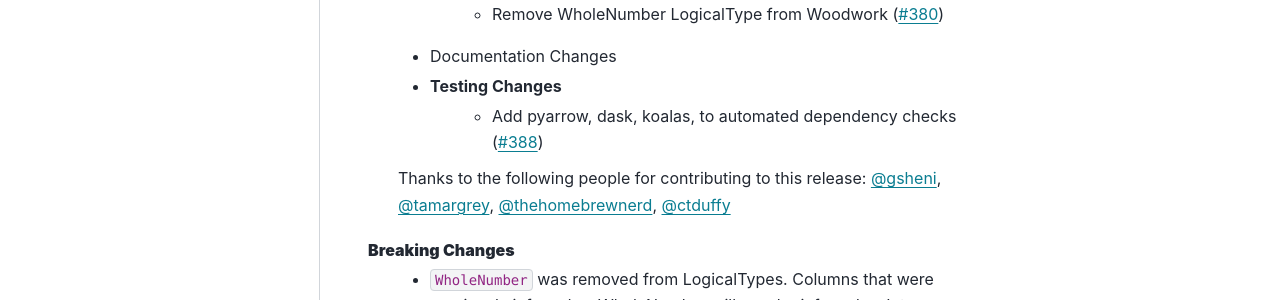
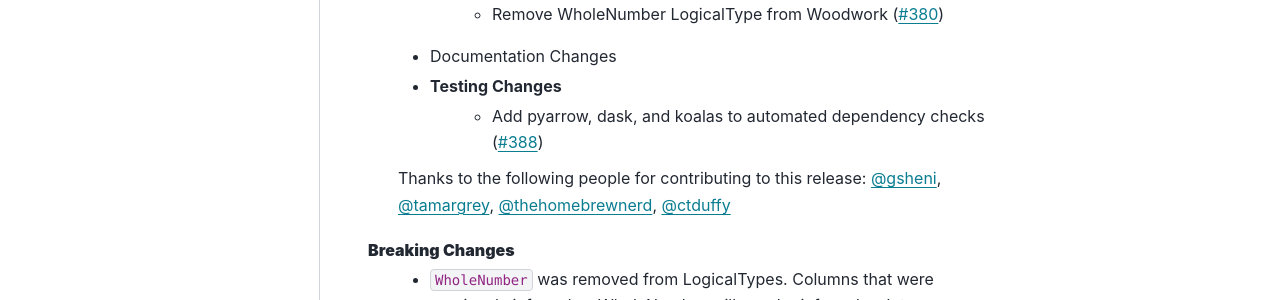
Before and after one commit to alteryx/woodwork, a Sphinx documentation site: the page built from docs/source/release_notes.rst, in a window 1280 px wide and 900 px high, scrolled down 458 px. Shown: the part 154-454 px from the top of the window. Built offline with Sphinx 7.4.7 and the PyData theme 0.15.4, drawn with Linux system fonts in a browser that asks for light colours; comment, search, counter and statistics services are not loaded.

Commit message:
Update release_notes.rst

```diff
--- a/docs/source/release_notes.rst
+++ b/docs/source/release_notes.rst
@@ -15,7 +15,7 @@ Release Notes
         * Remove WholeNumber LogicalType from Woodwork (:pr:`380`)
     * Documentation Changes
     * Testing Changes
-        * Add pyarrow, dask, koalas, to automated dependency checks (:pr:`388`)
+        * Add pyarrow, dask, and koalas to automated dependency checks (:pr:`388`)
 
     Thanks to the following people for contributing to this release:
     :user:`gsheni`, :user:`tamargrey`, :user:`thehomebrewnerd`, :user:`ctduffy`
```
